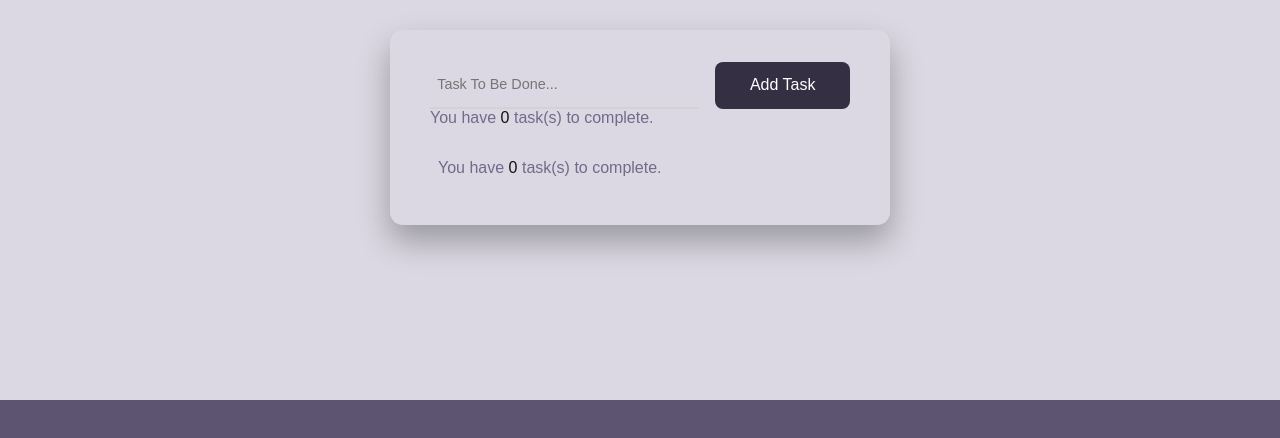
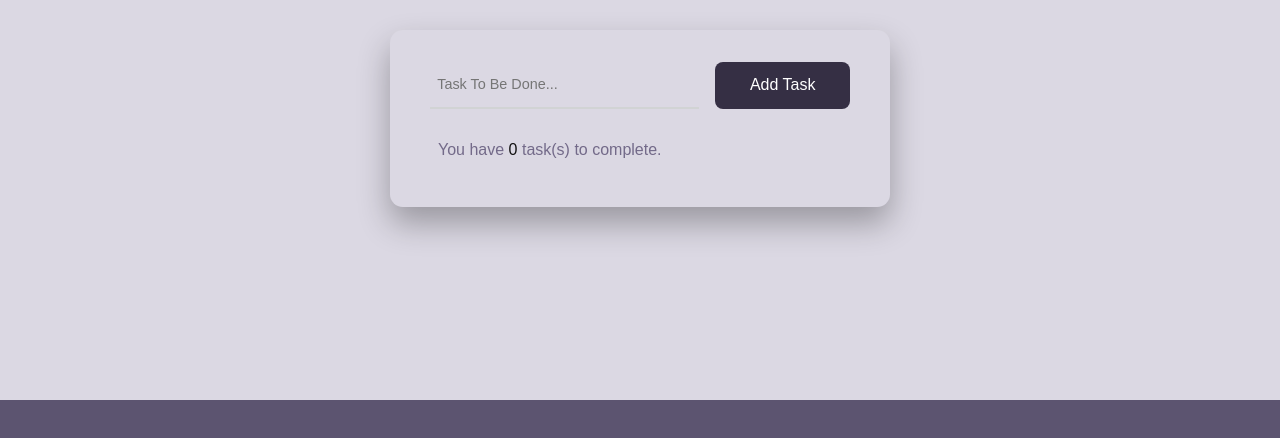
Before and after one commit to pedroolayemi/todlist2, a plain HTML site: page index.html in a window 1280 px wide. Drawn offline with Linux system fonts and the light colour scheme.

Commit message:
Update index.html

```diff
--- a/index.html
+++ b/index.html
@@ -15,9 +15,6 @@
                 <input type="text" placeholder="Task To Be Done...">
                 <button id="add-btn">Add Task</button>
             </div>
-            <p id="pending-tasks">
-                You have <span class="count-value">0</span> task(s) to complete.
-            </p>
                 <div id="tasks">
                     <p id="pending-tasks">
                         You have <span class="count-value">0</span> task(s) to complete.
```
